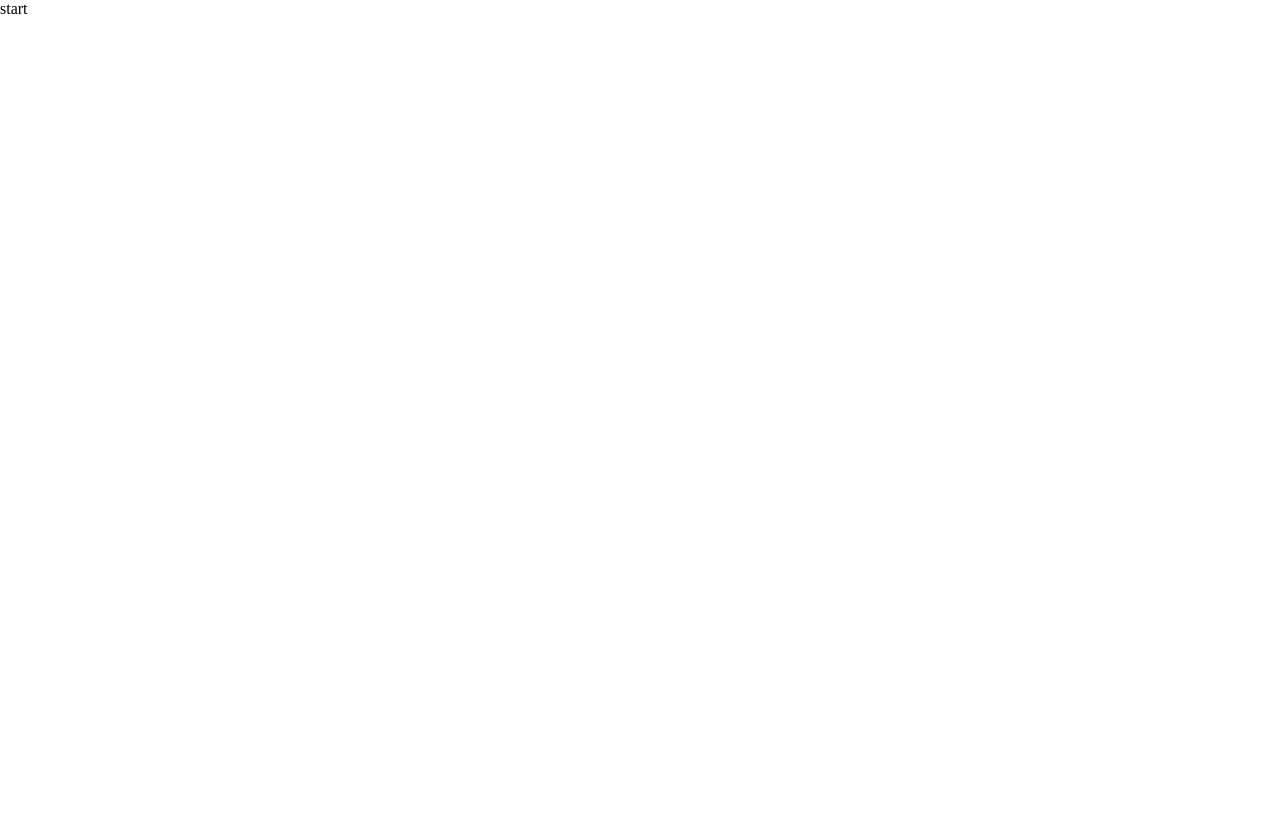
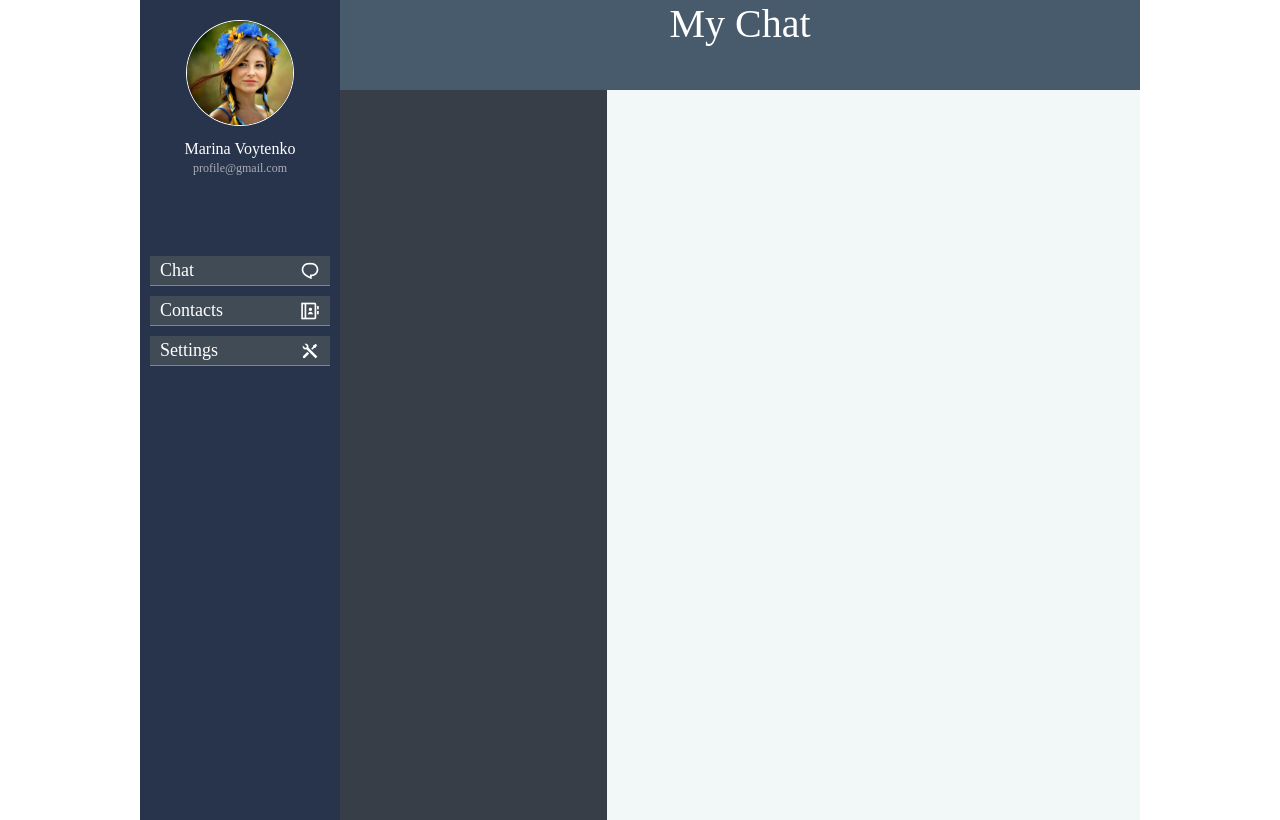
Before and after one commit to freetimezp/work-03-chat-app, a PHP site: page / in a window 1280 px wide. Before the commit the page is almost empty. Before the commit the page ends 14 px from the top, so only its background shows below. Run offline with PHP 8.4, Linux system fonts and the light colour scheme; some libraries are stand-ins or nearby versions.

Commit message:
02. work-03-chat-app. Main UI. Radio btns.

```diff
--- a/assets/css/style.css
+++ b/assets/css/style.css
@@ -9,3 +9,107 @@
 a {
     text-decoration: none;
 }
+
+#wrapper {
+    max-width: 1000px;
+    min-height: 800px;
+    display: flex;
+    margin: auto;
+    color: #fff;
+}
+
+#left_pannel {
+    min-height: 800px;
+    background-color: #27344b;
+    flex: 1;
+    text-align: center;
+}
+
+#left_pannel img {
+    width: 60%;
+    border: solid thin #fff;
+    border-radius: 50%;
+    margin: 10px 15px;
+}
+
+.left_pannel_avatar {
+    padding: 10px;
+}
+
+.left_pannel_avatar .avatar_email {
+    font-size: 12px;
+    opacity: 0.6;
+}
+
+.left_pannel_labels {
+    padding: 10px;
+    display: flex;
+    flex-direction: column;
+    margin-top: 60px;
+}
+
+.left_pannel_labels label {
+    width: 100%;
+    height: 30px;
+    display: block;
+    font-size: 18px;
+    background-color: #404b56;
+    border-bottom: solid thin #ffffff55;
+    margin-bottom: 10px;
+    padding: 5px 10px;
+    cursor: pointer;
+    display: flex;
+    align-items: center;
+    justify-content: space-between;
+    transition: all 0.5s ease-in-out;
+}
+
+.left_pannel_labels label:hover {
+    background-color: #778593;
+}
+
+.left_pannel_labels label i {
+    font-size: 20px;
+}
+
+#right_pannel {
+    min-height: 800px;
+    flex: 4;
+    text-align: center;
+}
+
+#header {
+    background-color: #485b6c;
+    height: 90px;
+    font-size: 40px;
+    text-align: center;
+}
+
+#container {
+    display: flex;
+}
+
+#container input {
+    display: none;
+}
+
+#inner_left_pannel {
+    background-color: #383e48;
+    flex: 1;
+    min-height: 730px;
+}
+
+#inner_right_pannel {
+    background-color: #f2f7f8;
+    flex: 2;
+    min-height: 730px;
+    transition: all 1s ease-in-out;
+}
+
+
+#radio_contacts:checked ~ #inner_right_pannel {
+    flex: 0;
+}
+#radio_settings:checked ~ #inner_right_pannel {
+    flex: 0;
+}
--- a/index.html
+++ /dev/null
@@ -1,18 +0,0 @@
-<!DOCTYPE html>
-<html lang="en">
-
-<head>
-    <meta charset="UTF-8">
-    <meta http-equiv="X-UA-Compatible" content="IE=edge" />
-    <meta name="viewport" content="width=device-width, initial-scale=1.0">
-    <link rel="stylesheet" href="./assets/css/style.css">
-    <title>Project</title>
-</head>
-
-<body>
-    start
-
-    <script src="./assets/js/main.js"></script>
-</body>
-
-</html>
--- /dev/null
+++ b/index.php
@@ -0,0 +1,66 @@
+<!DOCTYPE html>
+<html lang="en">
+
+<head>
+    <meta charset="UTF-8">
+    <meta http-equiv="X-UA-Compatible" content="IE=edge" />
+    <meta name="viewport" content="width=device-width, initial-scale=1.0">
+
+    <link
+        href="https://cdn.jsdelivr.net/npm/remixicon@4.3.0/fonts/remixicon.css"
+        rel="stylesheet" />
+    <link rel="stylesheet" href="./assets/css/style.css">
+    <title>Project | Chat App</title>
+</head>
+
+<body>
+    <div id="wrapper">
+        <div id="left_pannel">
+            <div class="left_pannel_avatar">
+                <img src="assets/images/user-profile.jpg" alt="profile">
+                <br>
+                <span class="avatar_name">Marina Voytenko</span>
+                <br>
+                <span class="avatar_email">profile@gmail.com</span>
+            </div>
+
+            <div class="left_pannel_labels">
+                <label for="radio_chat" id="label_chat">
+                    <span>Chat</span>
+                    <i class="ri-chat-1-line"></i>
+                </label>
+                <label for="radio_contacts" id="label_contacts">
+                    <span>Contacts</span>
+                    <i class="ri-contacts-book-line"></i>
+                </label>
+                <label for="radio_settings" id="label_settings">
+                    <span>Settings</span>
+                    <i class="ri-tools-fill"></i>
+                </label>
+            </div>
+        </div>
+
+        <div id="right_pannel">
+            <div id="header">My Chat</div>
+
+            <div id="container">
+                <div id="inner_left_pannel">
+
+                </div>
+
+                <input type="radio" name="myradio" id="radio_chat">
+                <input type="radio" name="myradio" id="radio_contacts">
+                <input type="radio" name="myradio" id="radio_settings">
+
+
+                <div id="inner_right_pannel">
+
+                </div>
+            </div>
+        </div>
+    </div>
+
+    <script src="./assets/js/main.js"></script>
+</body>
+
+</html>
```
Also changed, not shown: assets/images/user-profile.jpg (added).
